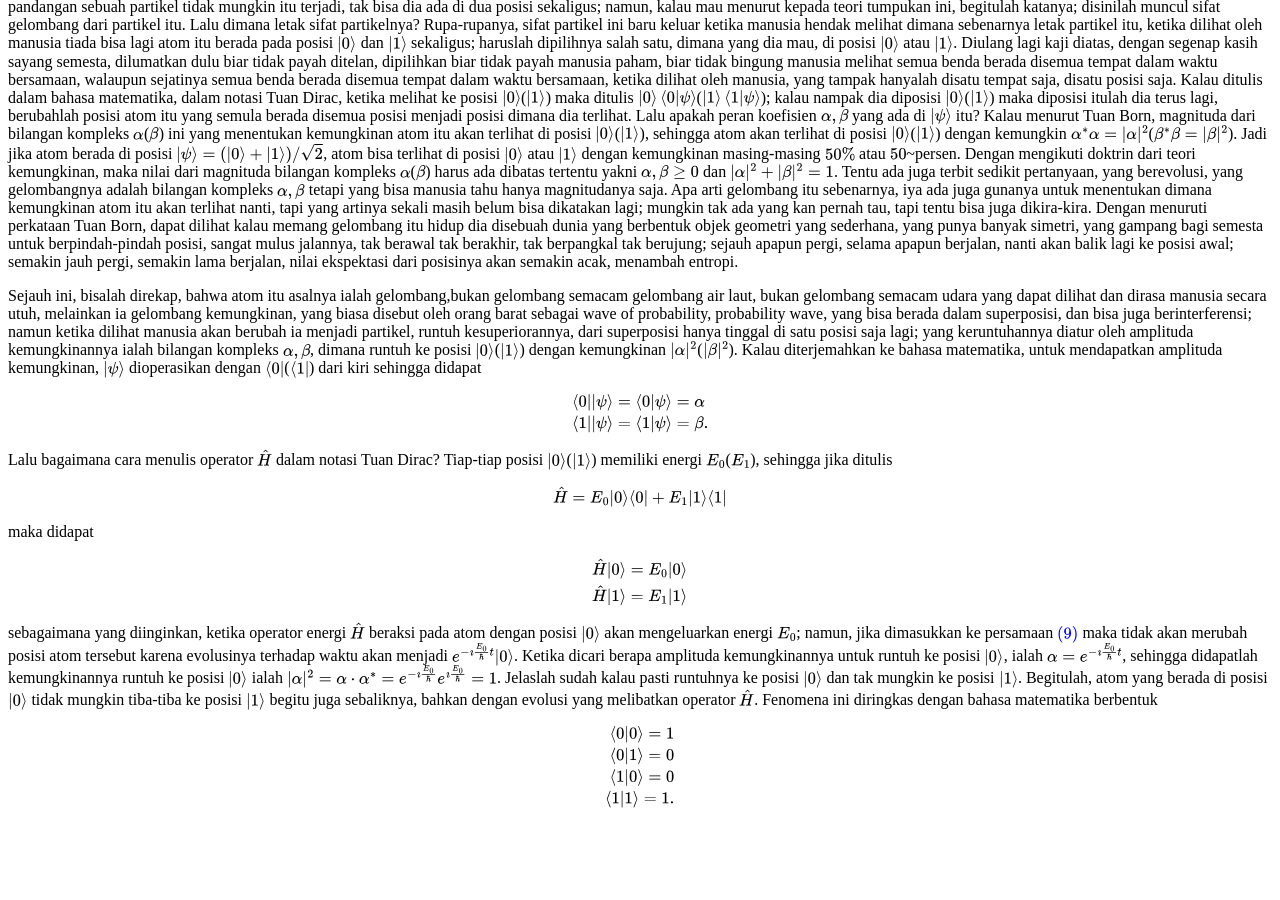
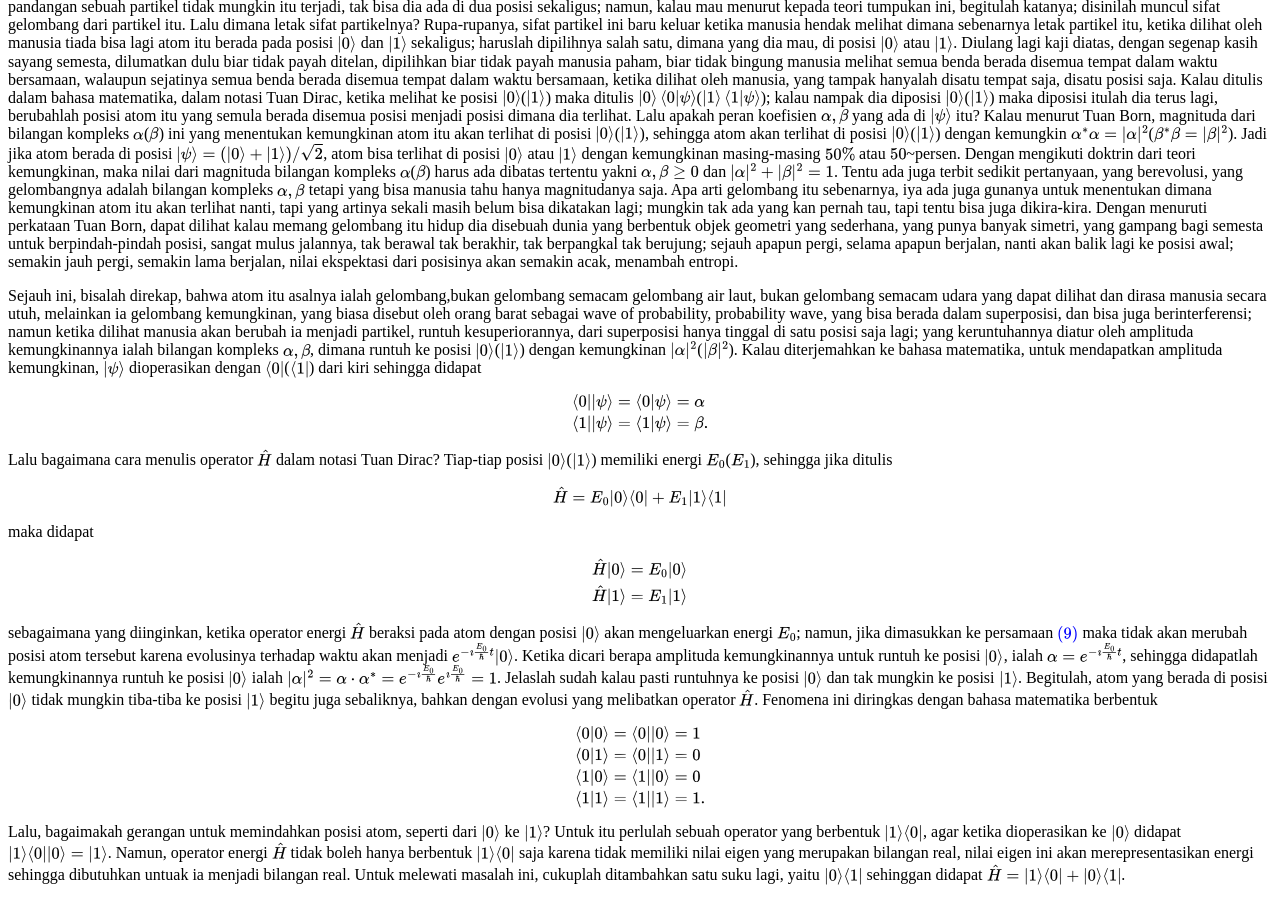
Before and after one commit to dangausuluah/dangausuluah.github.io, a Jekyll site: the page built from _posts/2026-01-01-WKKK.md, in a window 1280 px wide and 900 px high, scrolled down 2995 px. Built offline with Jekyll 4.4.1, drawn with Linux system fonts in a browser that asks for light colours; nearby versions of some CDN libraries; our own code applies the rules of GitHub Pages for plain Markdown files; a script that is not in the unit is left out; comment, search, counter and statistics services are not loaded; before the commit the page ends 3818 px from its top, so only the background shows below that.

Commit message:
Update 2026-01-01-WKKK.md

```diff
--- a/_posts/2026-01-01-WKKK.md
+++ b/_posts/2026-01-01-WKKK.md
@@ -155,9 +155,11 @@
 
 $$
 \begin{align*}
-\braket{0|0} = 1 \\
-\braket{0|1} = 0 \\
-\braket{1|0} = 0\\
-\braket{1|1}= 1.
+\braket{0|0} &= \bra{0} \ket{0} = 1 \\
+\braket{0|1} &= \bra{0} \ket{1} = 0 \\
+\braket{1|0} &= \bra{1} \ket{0} = 0\\
+\braket{1|1} &= \bra{1} \ket{1} = 1.
 \end{align*}
 $$
+
+Lalu, bagaimakah gerangan untuk memindahkan posisi atom, seperti dari $\ket{0}$ ke $\ket{1}$? Untuk itu perlulah sebuah operator yang berbentuk $\ket{1}\bra{0}$, agar ketika dioperasikan ke $\ket{0}$ didapat $\ket{1}\bra{0} \ket{0} = \ket{1}$. Namun, operator energi $\hat{H}$ tidak boleh hanya berbentuk $\ket{1}\bra{0}$ saja karena tidak memiliki nilai eigen yang merupakan bilangan real, nilai eigen ini akan merepresentasikan energi sehingga dibutuhkan untuak ia menjadi bilangan real. Untuk melewati masalah ini, cukuplah ditambahkan satu suku lagi, yaitu $\ket{0}\bra{1}$ sehinggan didapat $\hat{H} = \ket{1}\bra{0} + \ket{0}\bra{1}$.
```
